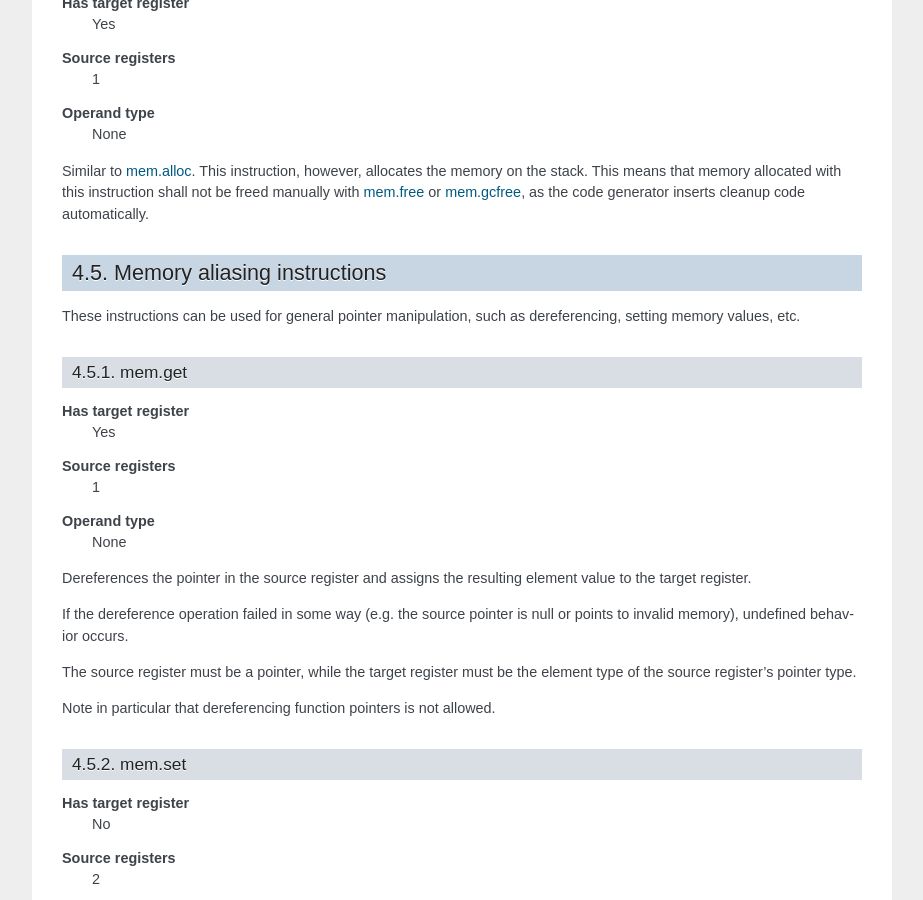
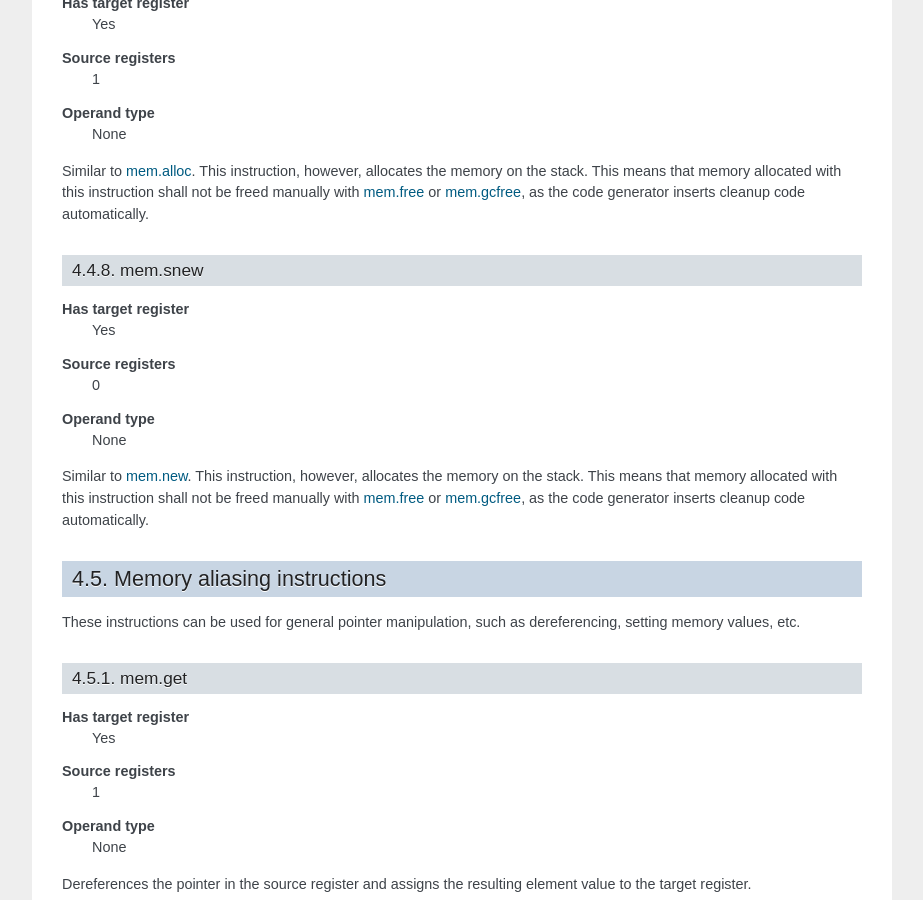
Before and after one commit to lycus/mci, a Sphinx documentation site: the page built from docs/instruction_set.rst, in a window 1280 px wide and 900 px high, scrolled down 15898 px. Shown: the whole window, without its empty margins (198-1121 px from the left). Built offline with Sphinx 7.4.7, drawn with Linux system fonts in a browser that asks for light colours.

Commit message:
Introduce mem.snew opcode.

```diff
--- a/docs/instruction_set.rst
+++ b/docs/instruction_set.rst
@@ -809,6 +809,21 @@ mem.salloc
     None
 
 Similar to mem.alloc_. This instruction, however, allocates the memory on the
+stack. This means that memory allocated with this instruction shall not be
+freed manually with mem.free_ or mem.gcfree_, as the code generator inserts
+cleanup code automatically.
+
+mem.snew
+--------
+
+**Has target register**
+    Yes
+**Source registers**
+    0
+**Operand type**
+    None
+
+Similar to mem.new_. This instruction, however, allocates the memory on the
 stack. This means that memory allocated with this instruction shall not be
 freed manually with mem.free_ or mem.gcfree_, as the code generator inserts
 cleanup code automatically.
```
Also changed, not shown: 2 other files.
